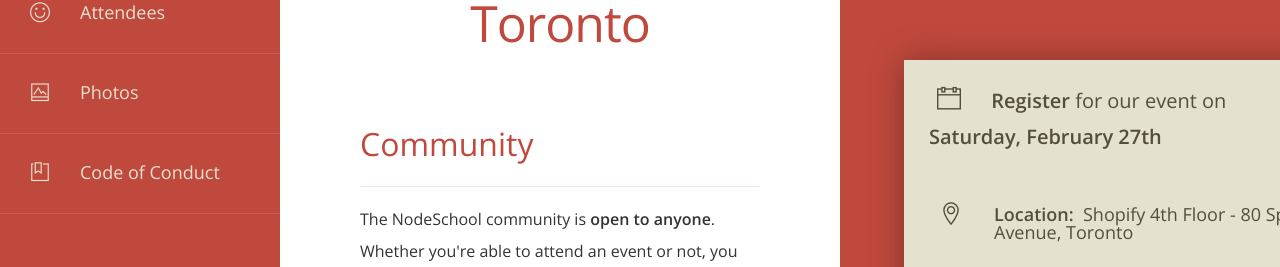
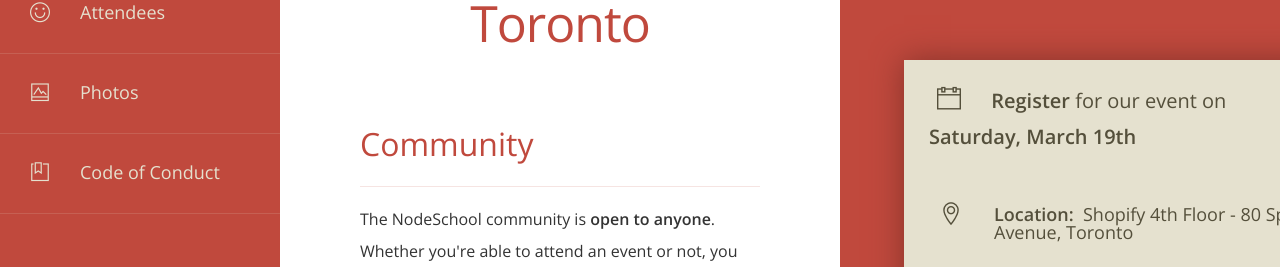
Before and after one commit to nodeschool/toronto, a Jekyll site: the page built from index.html, in a window 1280 px wide and 900 px high, cut to the strip 426-693 px from the top of the window. Built offline with Jekyll 4.4.1, drawn with Linux system fonts in a browser that asks for light colours; comment, search, counter and statistics services are not loaded.

Commit message:
Add links for March event

```diff
--- a/_layouts/index.html
+++ b/_layouts/index.html
@@ -67,7 +67,7 @@
           <!-- Header -->
           <div class="header">
 
-            <a class="logo" href="https://ti.to/nodeschool-toronto/february-2016"><img src="i/nodeschool-toronto-logo.svg" alt="NodeSchool Toronto Logo"></a>
+            <a class="logo" href="https://ti.to/nodeschool-toronto/march-2016"><img src="i/nodeschool-toronto-logo.svg" alt="NodeSchool Toronto Logo"></a>
 
             <h1>Welcome to<br> NodeSchool Toronto</h1>
 
@@ -193,9 +193,9 @@
 
             <div class="event">
               <p class="register">
-                <strong>Register</strong> for our event on <strong>Saturday, February 27th</strong>
+                <strong>Register</strong> for our event on <strong>Saturday, March 19th</strong>
               </p>
-              <tito-widget event="nodeschool-toronto/february-2016"></tito-widget>
+              <tito-widget event="nodeschool-toronto/march-2016"></tito-widget>
               <p class="location">
                 <strong>Location:</strong>&nbsp; Shopify 4th Floor - 80 Spadina Avenue, Toronto
               </p>
```
